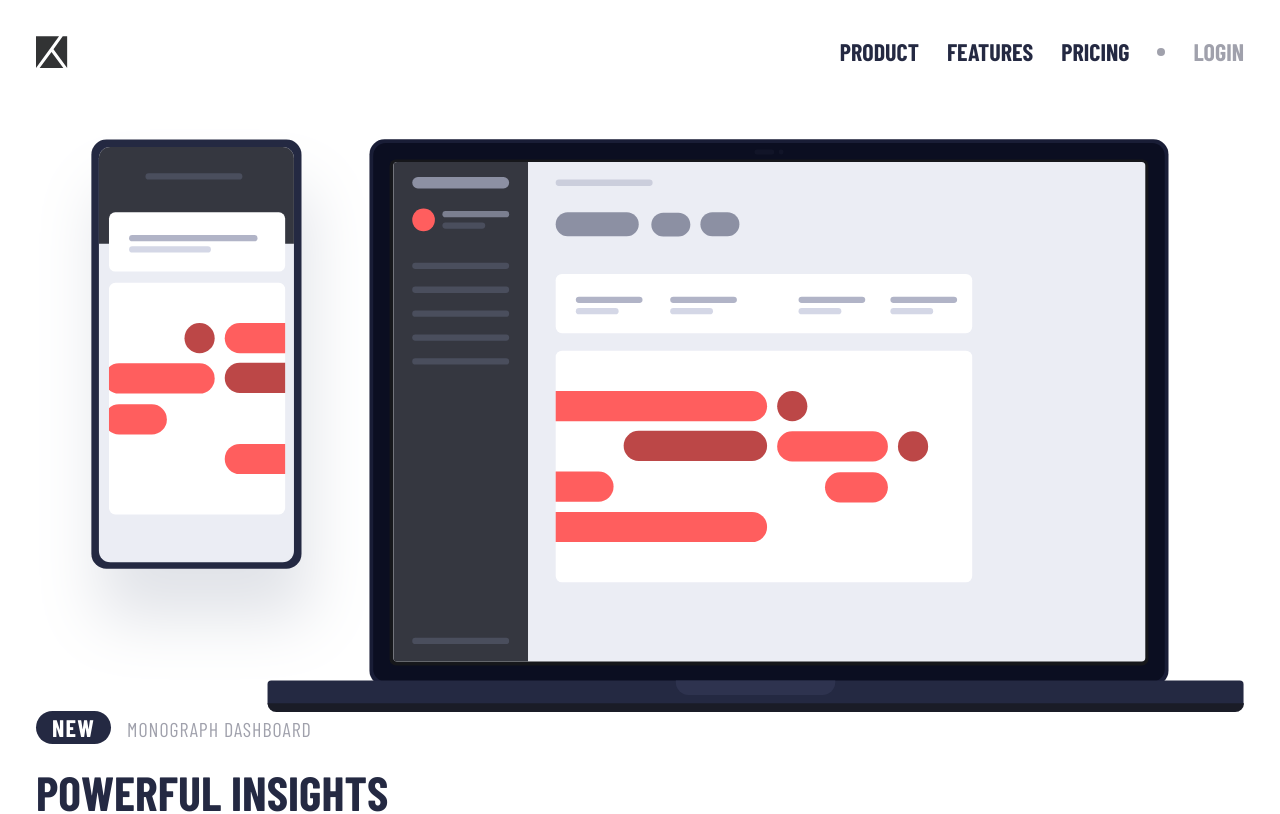
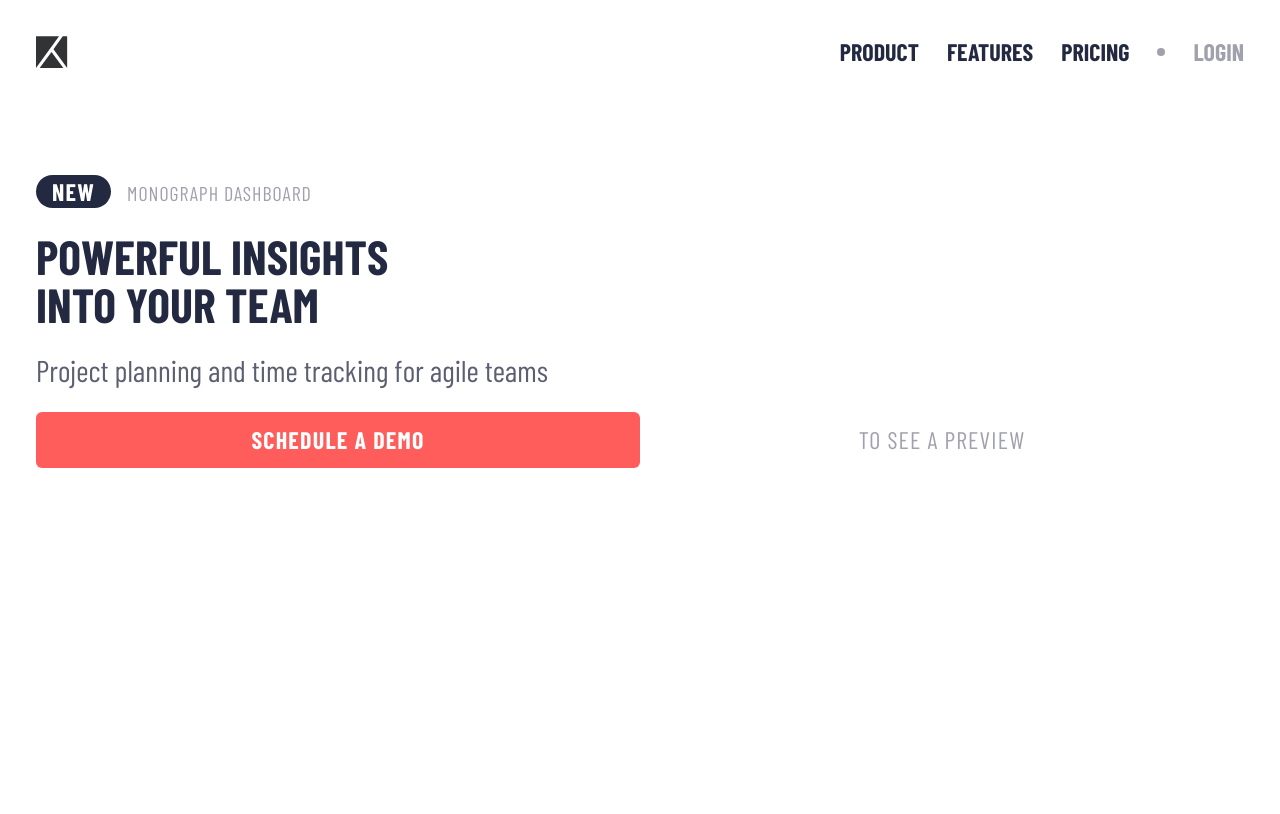
Before and after one commit to paul-blackwell/project-tracking-intro-component, a Next.js app in the folder project-tracking/: page / in a window 1280 px wide. Shown: the top 814 px of the page. Built offline with nearby package versions, Linux system fonts and the light colour scheme.

Commit message:
Was working on the page layout

```diff
--- a/project-tracking/components/Main.js
+++ b/project-tracking/components/Main.js
@@ -4,16 +4,18 @@ import PrimaryButton from './buttons/PrimaryButton';
 
 const Main = (props) => {
     return (
-        <main>
-            <img className="w-full h-auto" src="/images/illustration-devices.svg" />
-            <header>
+        <main className="h-screen">
+            <div className="relative overflow-x-hidden" >
+                <img className="w-full h-auto absolute left-44" src="/images/illustration-devices.svg" />
+            </div>
+            <header className="mt-12 col-span-1">
                 <SpanRounded>New</SpanRounded>
                 <span className="text-neutral-200 tracking-wider uppercase text-xl">Monograph dashboard</span>
                 <h1 className="uppercase text-5xl font-bold text-neutral-400 mt-6">
                     <span className="block">Powerful insights</span>
                     <span>into your team</span>
                 </h1>
-                <p className="text-neutral-300 mt-6">Project planning and time tracking for agile teams</p>
+                <p className="text-neutral-300 mt-6 text-3xl">Project planning and time tracking for agile teams</p>
                 <div className="grid grid-cols-2 mt-6">
                     <PrimaryButton type="link" url="#">Schedule a demo</PrimaryButton>
                     <span className="justify-self-center self-center text-neutral-200 tracking-wider uppercase">To see a preview</span>
--- a/project-tracking/tailwind.config.js
+++ b/project-tracking/tailwind.config.js
@@ -14,6 +14,9 @@ module.exports = {
       },
       fontFamily: {
         body: ['Barlow Condensed']
+      },
+      height: {
+        test: '50vh'
       }
     },
   },
```
